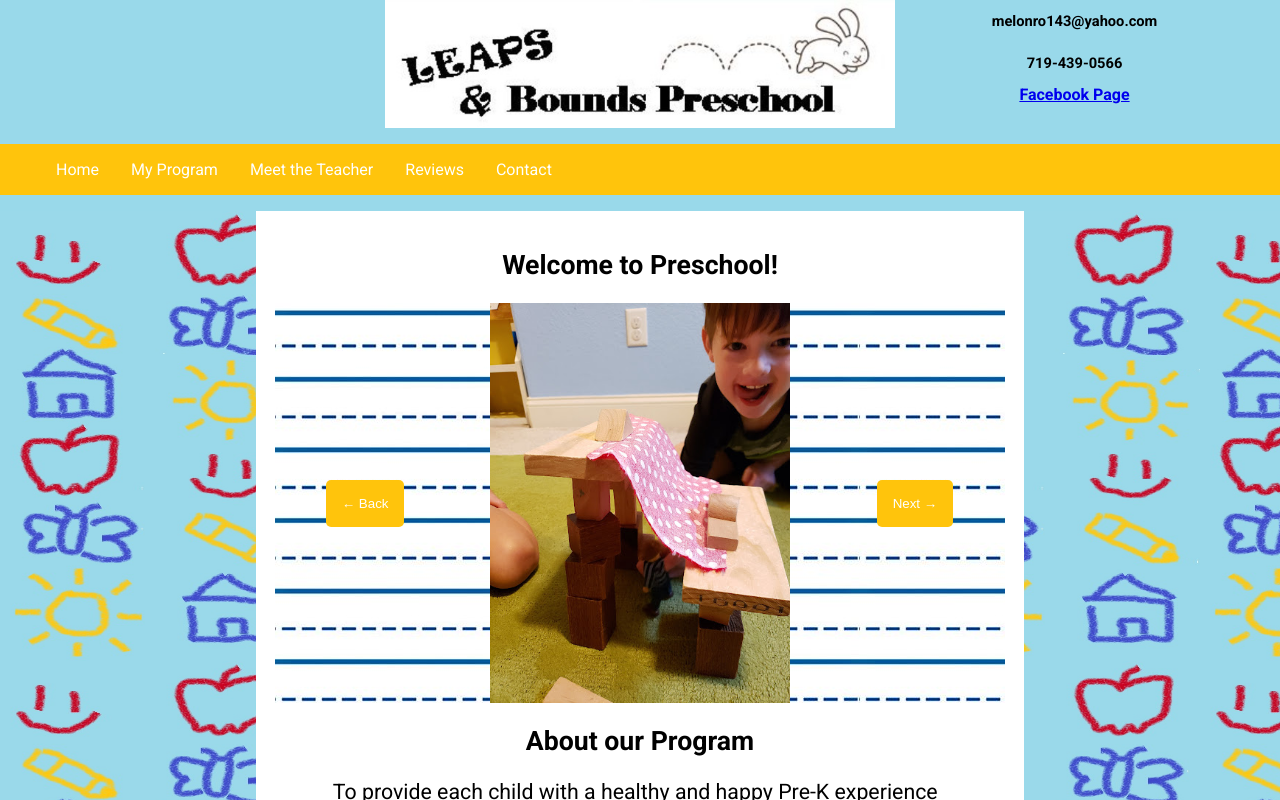
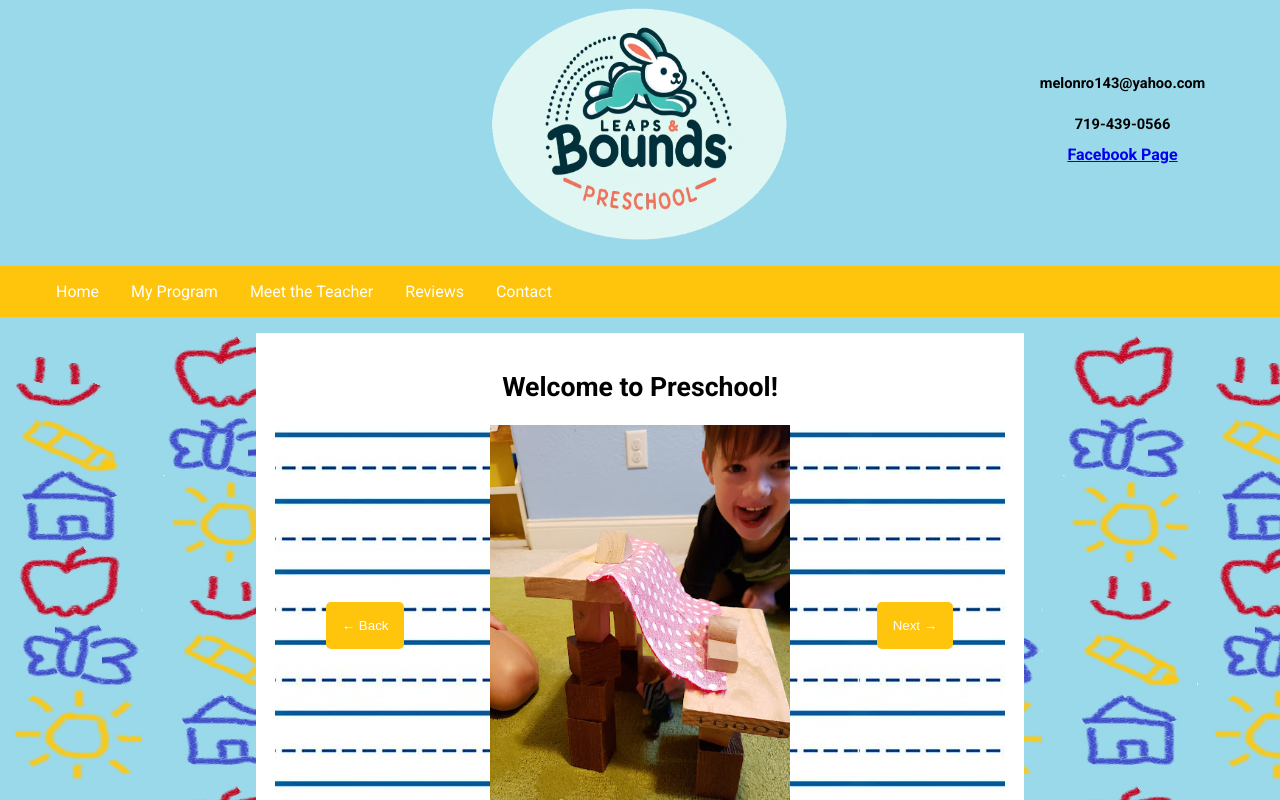
Before and after one commit to hewitson-j/leaps-and-bounds-new, a React (Vite) app: page / in a window 1280 px wide. Shown: the top 800 px of the page. Built offline with nearby package versions, Linux system fonts and the light colour scheme.

Commit message:
Added new logo.

```diff
--- a/src/components/Header.css
+++ b/src/components/Header.css
@@ -2,15 +2,17 @@
   display: grid;
   grid-template-columns: 1fr 2fr 1fr;
   grid-gap: 10px;
-  width: 90%;
+  width: 100%;
   margin: auto;
   text-align: center;
 }
 
 #header-logo {
   display: flex;
-  width: 90%;
-  min-width: 250px;
+  width: 50%;
+  height: 40%;
+  min-width: 300px;
+  min-height: 250px;
   grid-column: 2;
   margin: auto;
 }
@@ -25,6 +27,9 @@
   flex-wrap: wrap;
   justify-content: center;
   width: 100%;
+  height: 50%;
+  min-height: 125px;
+  margin: auto;
   grid-column: 3;
 }
 
--- a/src/components/Header.tsx
+++ b/src/components/Header.tsx
@@ -1,4 +1,4 @@
-import logo from "../assets/Logo.jpg";
+import logo from "../assets/LogoPng.png";
 import "./Header.css";
 import MobileNavbar from "./MobileNavbar";
 import Navbar from "./Navbar";
```
Also changed, not shown: src/assets/LogoPng.png (added), src/assets/Pattern.jpg (deleted).
